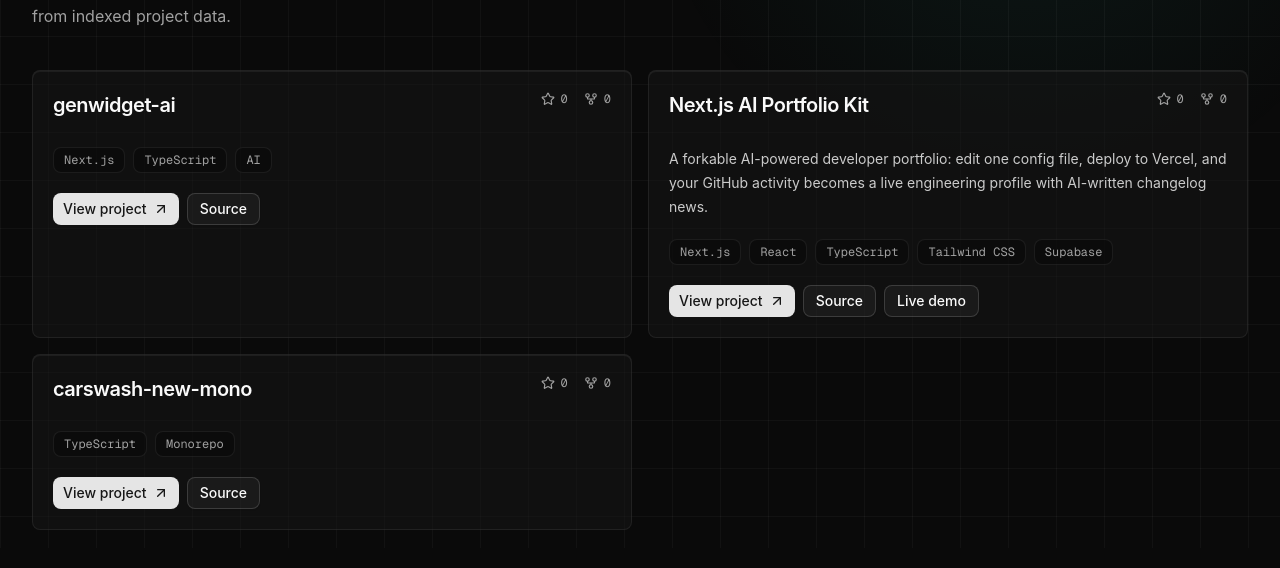
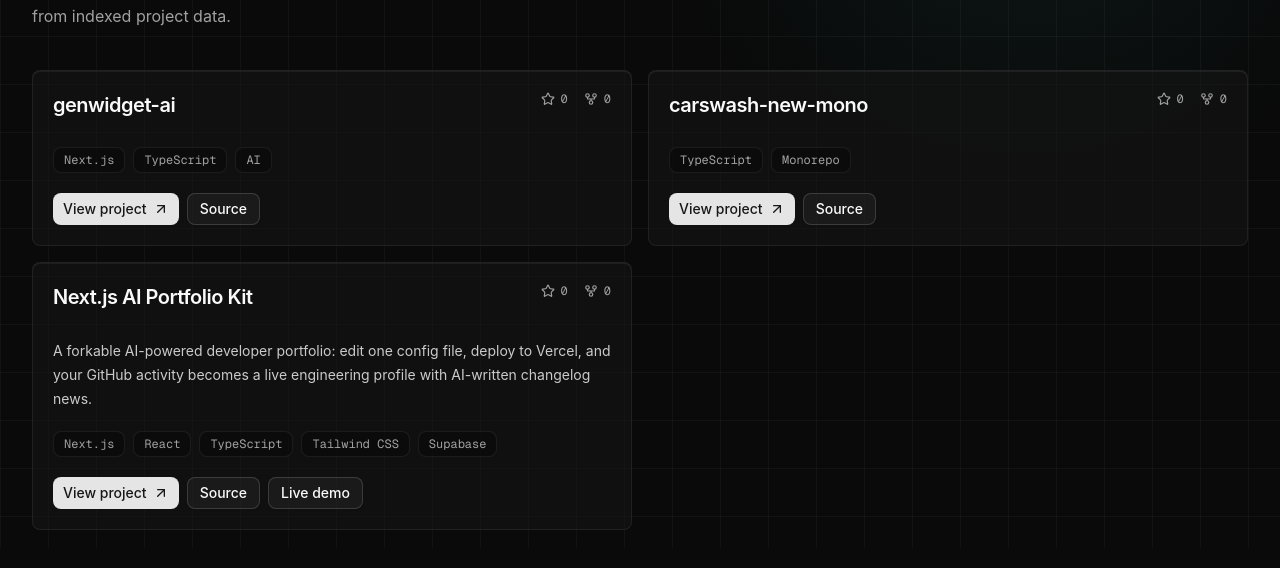
Before and after one commit to Dtem4ik/nextjs-portfolio-kit, a Next.js app: page /en/projects in a window 1280 px wide. Shown: the part 252-820 px from the top of the page. Built offline with nearby package versions, Linux system fonts and the light colour scheme; no server answers.

Commit message:
feat(ui): opaque sticky header and masonry projects grid
Make the sticky header fully opaque so scrolled content no longer bleeds
through it. Lay out the projects page as a CSS-columns masonry grid so cards
pack by height. Add the CV PDF (public/cv.pdf).

```diff
--- a/app/[lang]/projects/page.tsx
+++ b/app/[lang]/projects/page.tsx
@@ -38,9 +38,11 @@ export default async function ProjectsPage({ params }: { params: Promise<{ lang:
         <p className="text-muted-foreground mt-4 text-base leading-7">{dict.projects.intro}</p>
       </section>
 
-      <section className="mt-10 grid gap-4 lg:grid-cols-2">
+      <section className="mt-10 columns-1 gap-x-4 md:columns-2">
         {data.projects.map((project) => (
-          <ProjectCard key={project.slug} project={project} locale={locale} />
+          <div key={project.slug} className="mb-4 break-inside-avoid">
+            <ProjectCard project={project} locale={locale} />
+          </div>
         ))}
       </section>
     </SiteShell>
--- a/components/portfolio/site-shell.tsx
+++ b/components/portfolio/site-shell.tsx
@@ -52,7 +52,7 @@ export async function SiteShell({
       </a>
       <div className="pointer-events-none fixed inset-0 bg-[radial-gradient(circle_at_80%_10%,rgba(45,212,191,0.08),transparent_24rem),linear-gradient(rgba(255,255,255,0.035)_1px,transparent_1px),linear-gradient(90deg,rgba(255,255,255,0.035)_1px,transparent_1px)] bg-[size:auto,48px_48px,48px_48px] dark:bg-[radial-gradient(circle_at_80%_10%,rgba(45,212,191,0.08),transparent_24rem),linear-gradient(rgba(255,255,255,0.035)_1px,transparent_1px),linear-gradient(90deg,rgba(255,255,255,0.035)_1px,transparent_1px)]" />
       <div className="relative mx-auto flex min-h-[100dvh] w-full max-w-7xl flex-col px-4 py-5 sm:px-6 lg:px-8">
-        <header className="border-border/70 bg-background/90 shadow-background/40 supports-backdrop-filter:bg-background/80 sticky top-4 flex items-center justify-between rounded-md border px-3 py-2 shadow-2xl backdrop-blur-xl">
+        <header className="border-border bg-background sticky top-4 z-50 flex items-center justify-between rounded-md border px-3 py-2 shadow-lg">
           <Link
             href={localizedHref(locale, "/")}
             className="hover:bg-accent flex items-center gap-3 rounded-md px-2 py-1 transition-colors"
```
Also changed, not shown: 1 other file (tests, documents, lock files or other folders).
